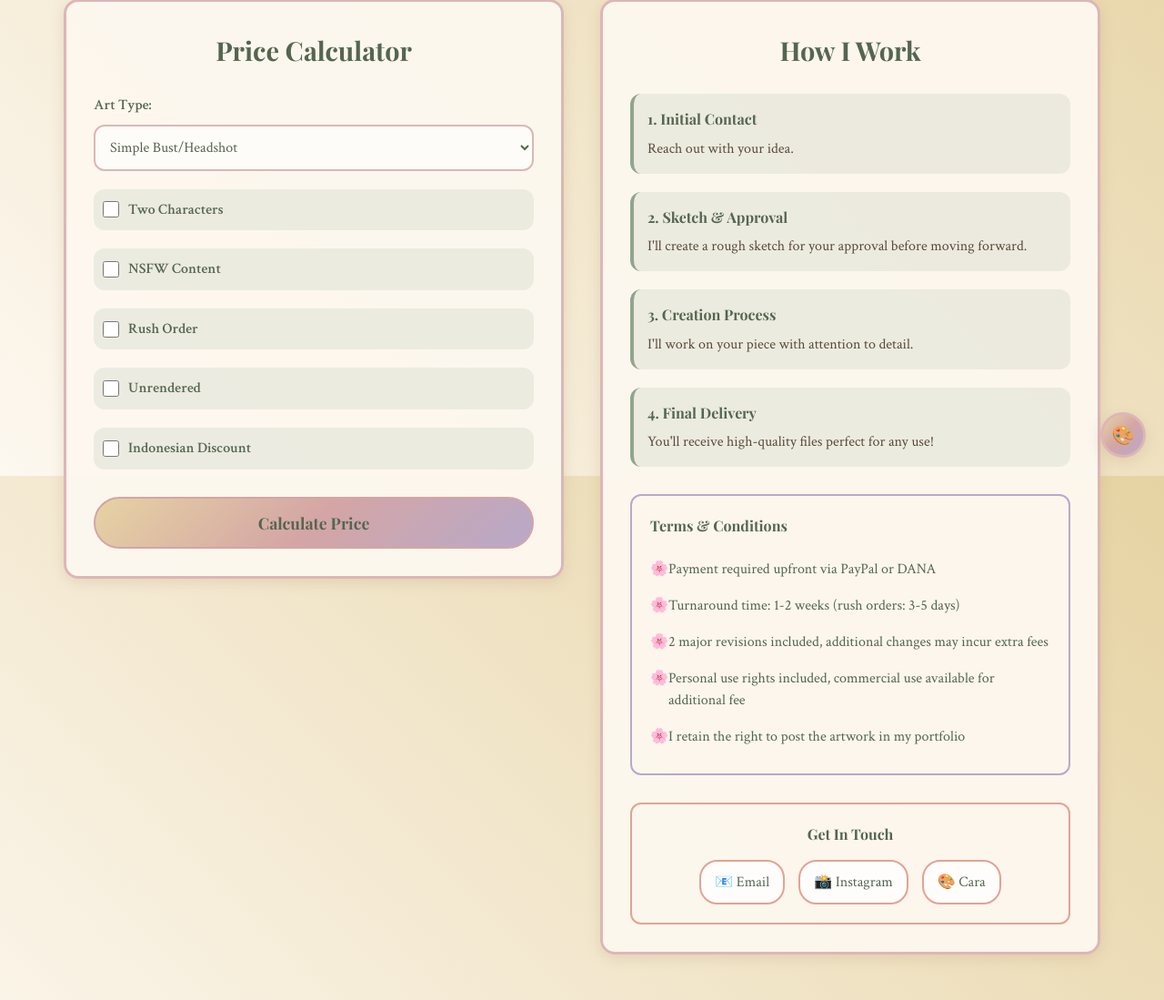
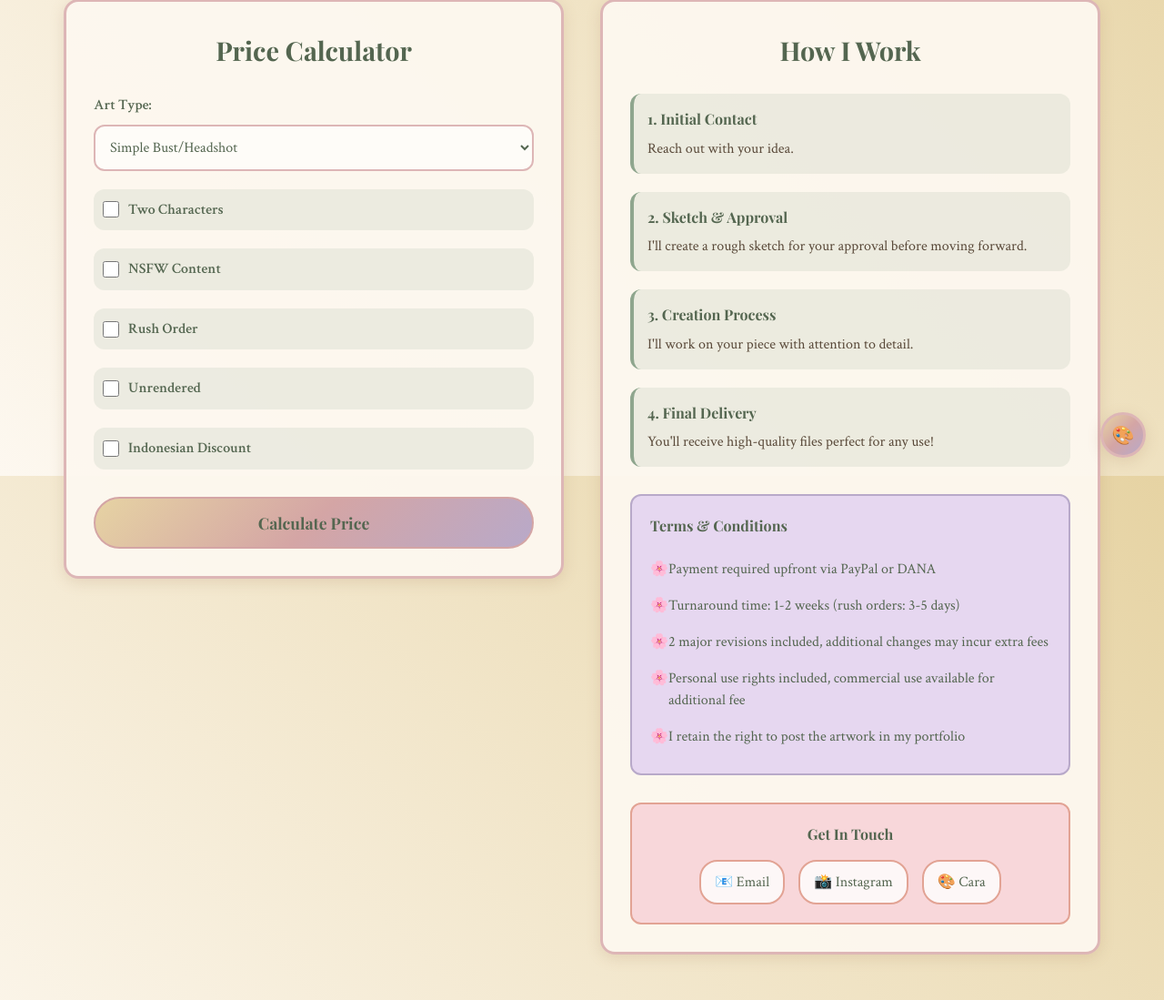
Before and after one commit to ThunderBladeX/dear.alathea, a Flask app: page /commissions in a window 1280 px wide. Shown: the part 277-1376 px from the top of the page at 91% size. Run offline with Flask 3, Linux system fonts and the light colour scheme; parts of the project's set-up code (start-up, migrations or seed data) failed here and were passed over.

Commit message:
Update style.css

```diff
--- a/app/static/style.css
+++ b/app/static/style.css
@@ -13,6 +13,9 @@
   --golden-honey:#E6D3A3;
   --deep-forest:#546650;
   --coral-blush:#E2A394;
+  --lavender-mist: #E6D7F0;
+  --honey-cream: #F5E6A3;
+  --blush-pink: #F8D7DA;
   --text-primary:var(--deep-forest);
   --text-secondary:#5A4A3A;
   --text-muted:#7A6A5A;
@@ -28,6 +31,7 @@
   --border-accent:var(--dusty-rose);
   --border-strong:var(--sage-primary);
   --border-warm:var(--warm-brown);
+  --hover-lift: 0 8px 25px var(--shadow-warm);
   --shadow-warm:rgba(166,123,91,.2);
   --shadow-soft:rgba(143,166,142,.15);
   --shadow-strong:rgba(62,74,59,.3);
```
